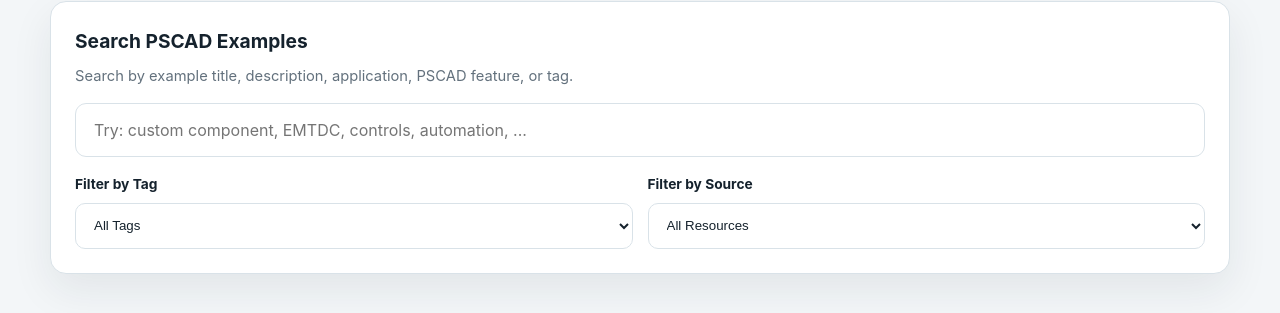
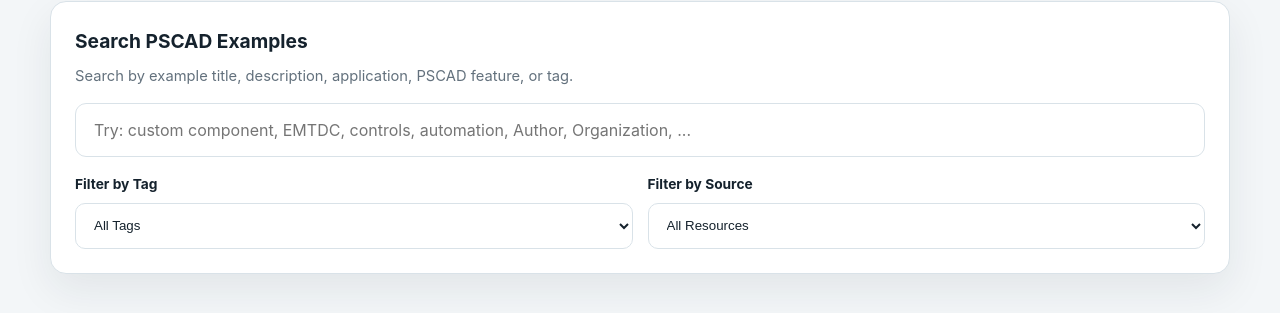
Before and after one commit to EMT-Tools/emt-tools.github.io, a Jekyll site: the page built from index.html, in a window 1280 px wide. Shown: the part 1294-1607 px from the top of the page. Built offline with Jekyll 4.4.1, drawn with Linux system fonts in a browser that asks for light colours.

Commit message:
Update index.html

```diff
--- a/index.html
+++ b/index.html
@@ -45,7 +45,7 @@
     <div class="search-panel">
       <h2>Search PSCAD Examples</h2>
       <p>Search by example title, description, application, PSCAD feature, or tag.</p>
-      <input aria-label="Search PSCAD examples" class="search-box" id="exampleSearch" placeholder="Try: custom component, EMTDC, controls, automation, ..." type="search"/>
+      <input aria-label="Search PSCAD examples" class="search-box" id="exampleSearch" placeholder="Try: custom component, EMTDC, controls, automation, Author, Organization, ..." type="search"/>
 
       <div style="display: grid; grid-template-columns: repeat(auto-fit, minmax(200px, 1fr)); gap: 15px; margin-top: 16px;">
         <div class="tag-filter-wrap" style="max-width: none; margin-top: 0;">
```
